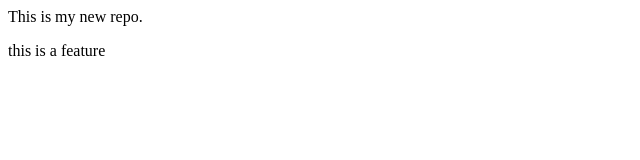
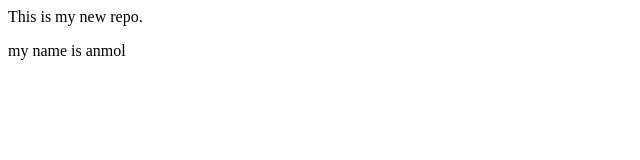
Before and after one commit to anmol392/localrepo, a plain HTML site: page index.html in a window 1280 px wide. Shown: the full height of the page, 0-640 px from the left. Drawn offline with Linux system fonts and the light colour scheme.

Commit message:
Add new feature

```diff
--- a/index.html
+++ b/index.html
@@ -1,2 +1,2 @@
 <p>This is my new repo.</p>
-<p>this is a feature</p>
+<p>my name is anmol</p>
```
